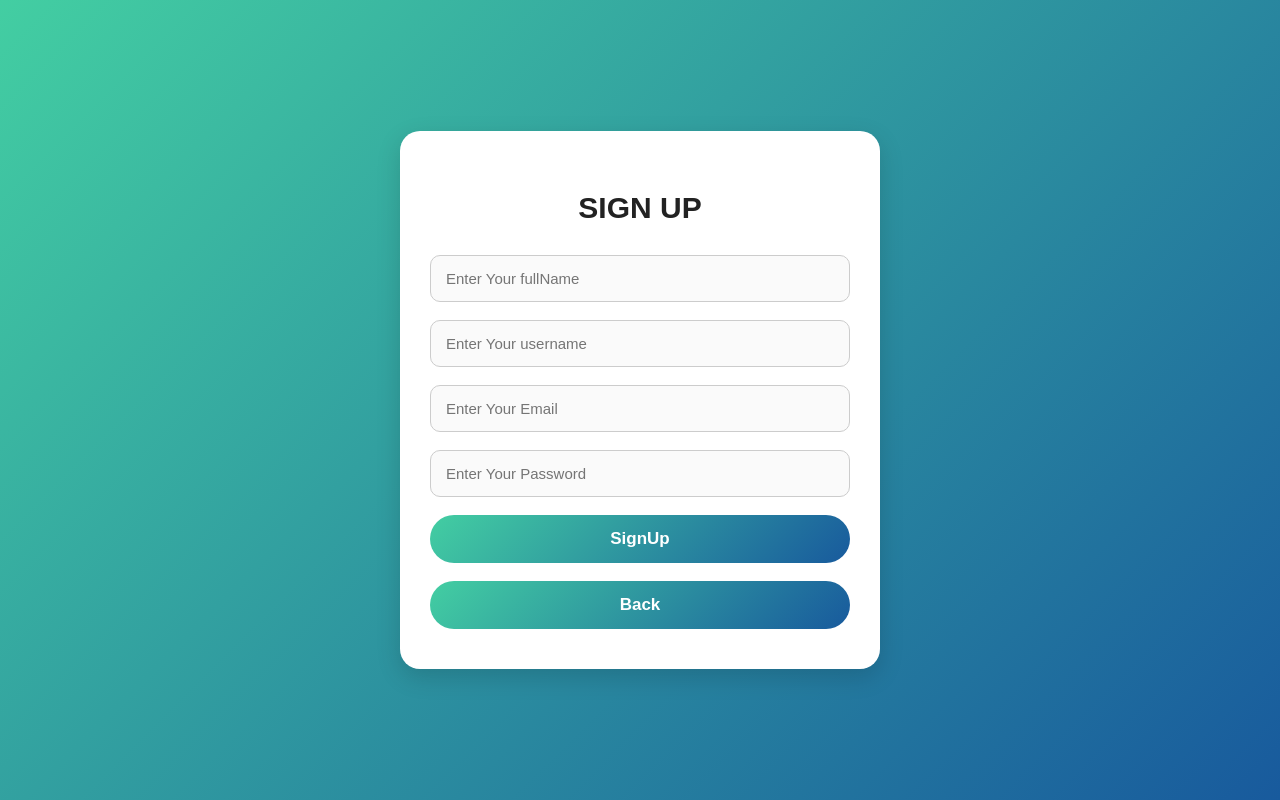
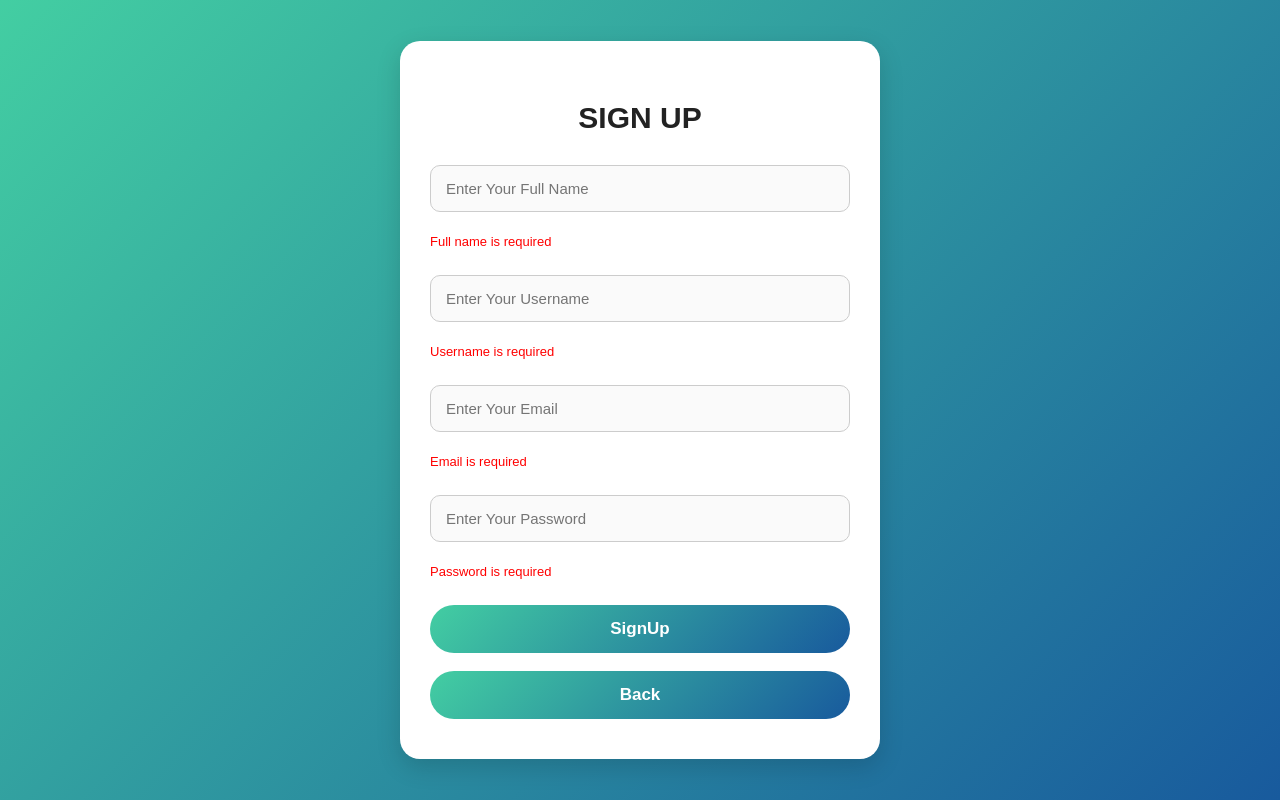
Before and after one commit to Rk4609/Productr-frontend, a React (Create React App) app: page /signup in a window 1280 px wide. Both pictures are taken after a click on the button "SignUp". Built offline with nearby package versions, Linux system fonts and the light colour scheme.

Commit message:
signup validation

```diff
--- a/src/components/Signup.js
+++ b/src/components/Signup.js
@@ -7,6 +7,8 @@ const Signup = () => {
   const [username, setUsername] = useState("")
   const [email, setEmail] = useState("")
   const [password, setPassword] = useState("")
+  const [errors, setErrors] = useState({})
+
   const [toast, setToast] = useState({
     show: false,
     message: "",
@@ -15,11 +17,36 @@ const Signup = () => {
 
   let navigate = useNavigate()
   const handleSignup = async () => {
-    // validation
-    if (!username || !email || !password || !fullName) {
-      alert("Please fill all fields!")
+
+
+    let newErrors = {}
+
+    if (!fullName.trim()) {
+      newErrors.fullName = "Full name is required"
+    }
+
+    if (!username.trim()) {
+      newErrors.username = "Username is required"
+    }
+
+    if (!email.trim()) {
+      newErrors.email = "Email is required"
+    }
+
+    if (!password.trim()) {
+      newErrors.password = "Password is required"
+    }
+
+
+    if (Object.keys(newErrors).length > 0) {
+      setErrors(newErrors)
       return
     }
+
+
+    setErrors({})
+
+
     // fetch to  POST request send
     try {
       const response = await fetch(
@@ -37,9 +64,8 @@ const Signup = () => {
           }),
         }
       )
-
+      const result = await response.json()
       if (response.ok) {
-        const result = await response.json()
         setFullName("")
         setUsername("")
         setEmail("")
@@ -56,12 +82,12 @@ const Signup = () => {
           navigate("/home/published")
         }, 2500)
       } else {
-        const errorText = await response.json()
-        alert("Error: " + errorText)
+
+        setErrors({ form: result.message })
       }
     } catch (error) {
-      console.error("Error:", error)
-      alert("Failed to connect with backend!")
+      setErrors({ form: "Invalid email/username or password." })
+
     }
   }
 
@@ -76,34 +102,78 @@ const Signup = () => {
       <div className={styles.loginsignup}>
         <div className={styles["loginsignup-container"]}>
           <h1>Sign Up</h1>
+          {errors.form && <p className={styles.formError}>{errors.form}</p>}
+
           <div className={styles["loginsignup-field"]}>
+
             <input
               type="text"
-              placeholder="Enter Your fullName"
+              placeholder="Enter Your Full Name"
               value={fullName}
-              onChange={(e) => setFullName(e.target.value)}
+              className={errors.fullName ? styles.error : ""}
+              onChange={(e) => {
+                setFullName(e.target.value)
+                if (errors.fullName) {
+                  setErrors((prev) => ({ ...prev, fullName: "" }))
+                }
+              }}
             />
+            {errors.fullName && (
+              <p className={styles.errorText}>{errors.fullName}</p>
+            )}
+
+
+
             <input
               type="text"
-              placeholder="Enter Your username"
+              placeholder="Enter Your Username"
               value={username}
-              onChange={(e) => setUsername(e.target.value)}
+              className={errors.username ? styles.error : ""}
+              onChange={(e) => {
+                setUsername(e.target.value)
+                if (errors.username) {
+                  setErrors((prev) => ({ ...prev, username: "" }))
+                }
+              }}
             />
+            {errors.username && (
+              <p className={styles.errorText}>{errors.username}</p>
+            )}
+
+
             <input
               type="email"
               placeholder="Enter Your Email"
               value={email}
-              onChange={(e) => setEmail(e.target.value)}
+              className={errors.email ? styles.error : ""}
+              onChange={(e) => {
+                setEmail(e.target.value)
+                if (errors.email) {
+                  setErrors((prev) => ({ ...prev, email: "" }))
+                }
+              }}
             />
+            {errors.email && <p className={styles.errorText}>{errors.email}</p>}
+
+
             <input
               type="password"
               placeholder="Enter Your Password"
               value={password}
-              onChange={(e) => setPassword(e.target.value)}
+              className={errors.password ? styles.error : ""}
+              onChange={(e) => {
+                setPassword(e.target.value)
+                if (errors.password) {
+                  setErrors((prev) => ({ ...prev, password: "" }))
+                }
+              }}
             />
+            {errors.password && (
+              <p className={styles.errorText}>{errors.password}</p>
+            )}
 
             <button onClick={handleSignup}>SignUp</button>
-            <button onClick={()=>navigate("/")}>Back</button>
+            <button onClick={() => navigate("/")}>Back</button>
           </div>
 
           {/* <p className={styles["loginsignup-login"]}>
--- a/src/components/Signup.module.css
+++ b/src/components/Signup.module.css
@@ -189,3 +189,24 @@
     transform: translateX(40px);
   }
 }
+
+
+
+
+/* validation for all field   */
+
+.error {
+  border: 1px solid red;
+}
+
+.errorText {
+  color: red;
+  font-size: 13px;
+  margin: 4px 0 8px;
+}
+
+.formError {
+  color: red;
+  margin-bottom: 12px;
+  font-weight: 500;
+}
```
